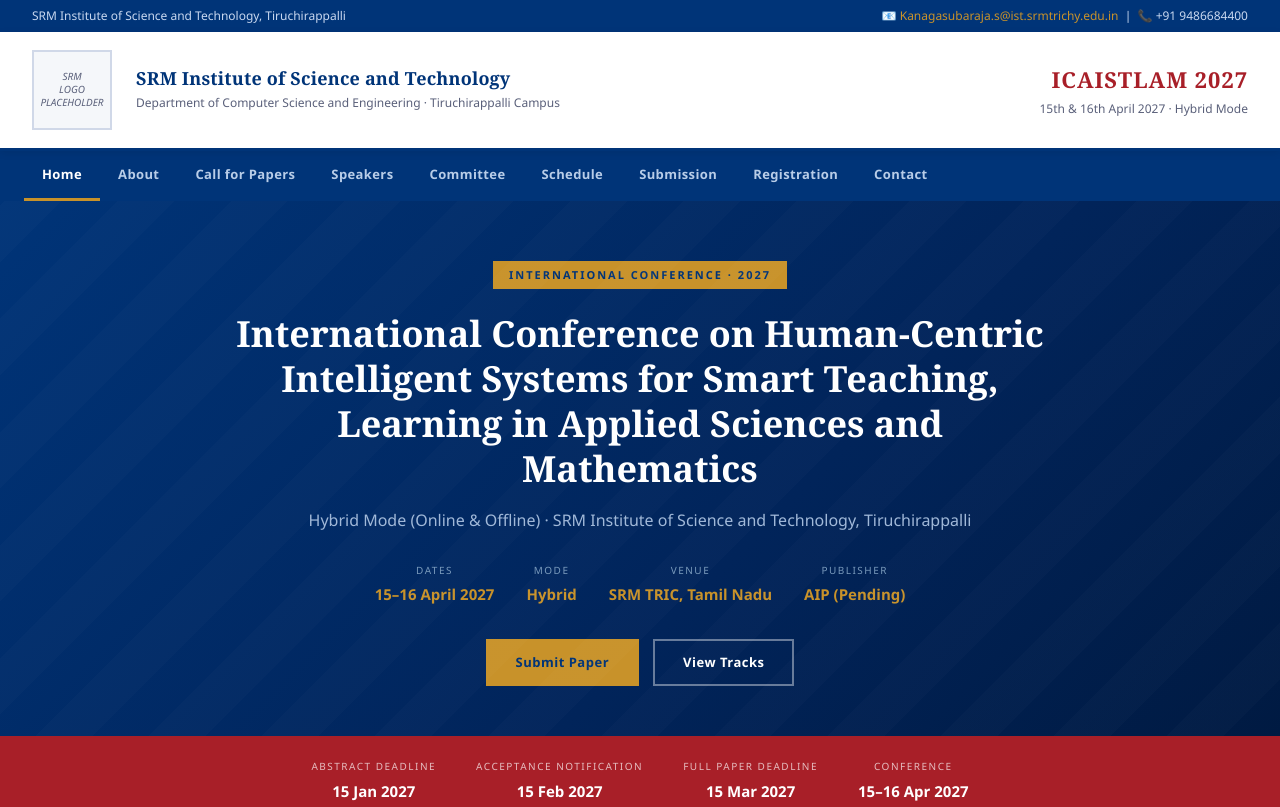
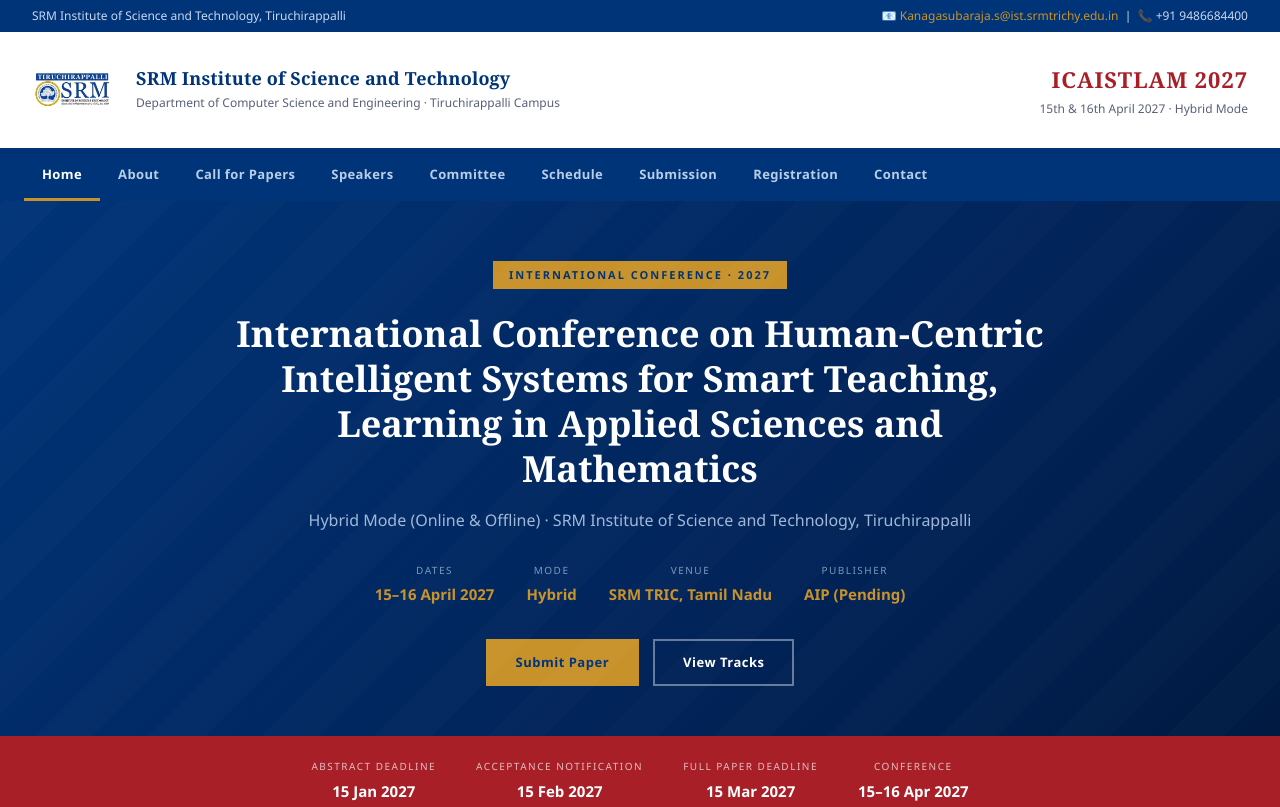
Before and after one commit to shaktivel07/srm-conf-2027, a plain HTML site: page index.html in a window 1280 px wide. Shown: the top 807 px of the page. Drawn offline with Linux system fonts and the light colour scheme.

Commit message:
Replace logo placeholder with actual image

```diff
--- a/index.html
+++ b/index.html
@@ -676,7 +676,7 @@
 
 <!-- HEADER -->
 <header>
-  <div class="logo-box">SRM<br>LOGO<br>PLACEHOLDER</div>
+  <img src="logo.png" alt="SRM Logo" style="width:80px;height:80px;object-fit:contain;">
   <div class="header-text">
     <h1>SRM Institute of Science and Technology</h1>
     <p>Department of Computer Science and Engineering · Tiruchirappalli Campus</p>
```
